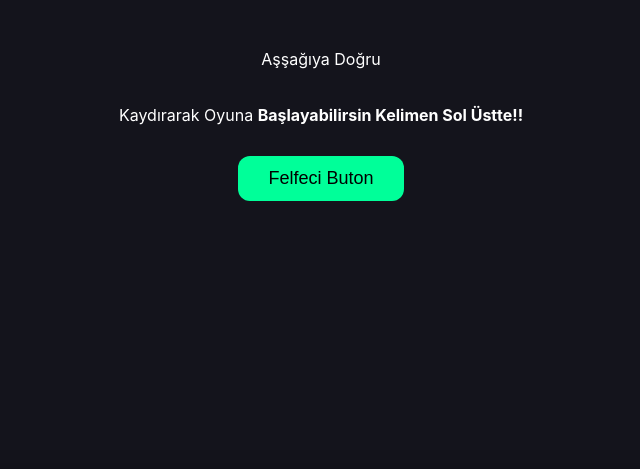
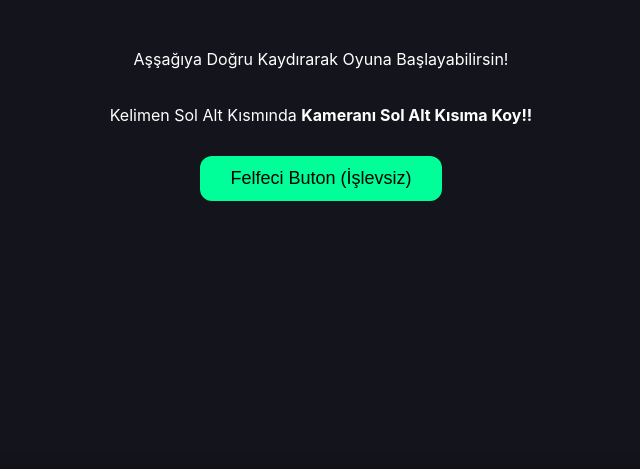
Before and after one commit to Bnshivada/shivada-cizim, a website: page index.html in a window 1280 px wide. Shown: the part 331-800 px from the top of the page, without its empty margins (319-959 px from the left). Drawn offline with Linux system fonts and the light colour scheme; no server answers.

Commit message:
Update index.html

```diff
--- a/index.html
+++ b/index.html
@@ -9,9 +9,9 @@
 
 <div id="loginScreen" class="login">
   <h1>Hoşgeldin 👋</h1>
-  <p>Aşşağıya Doğru<span id="codeBox"></span></p>
-  <p>Kaydırarak Oyuna <b>Başlayabilirsin Kelimen Sol Üstte!! <span id="codeBox2"></span></b></p>
-  <button id="startBtn">Felfeci Buton </button>
+  <p>Aşşağıya Doğru Kaydırarak Oyuna Başlayabilirsin!<span id="codeBox"></span></p>
+  <p>Kelimen Sol Alt Kısmında <b>Kameranı Sol Alt Kısıma Koy!! <span id="codeBox2"></span></b></p>
+  <button id="startBtn">Felfeci Buton (İşlevsiz)</button>
 </div>
 
 <div id="gameScreen" class="game hidden">
```
